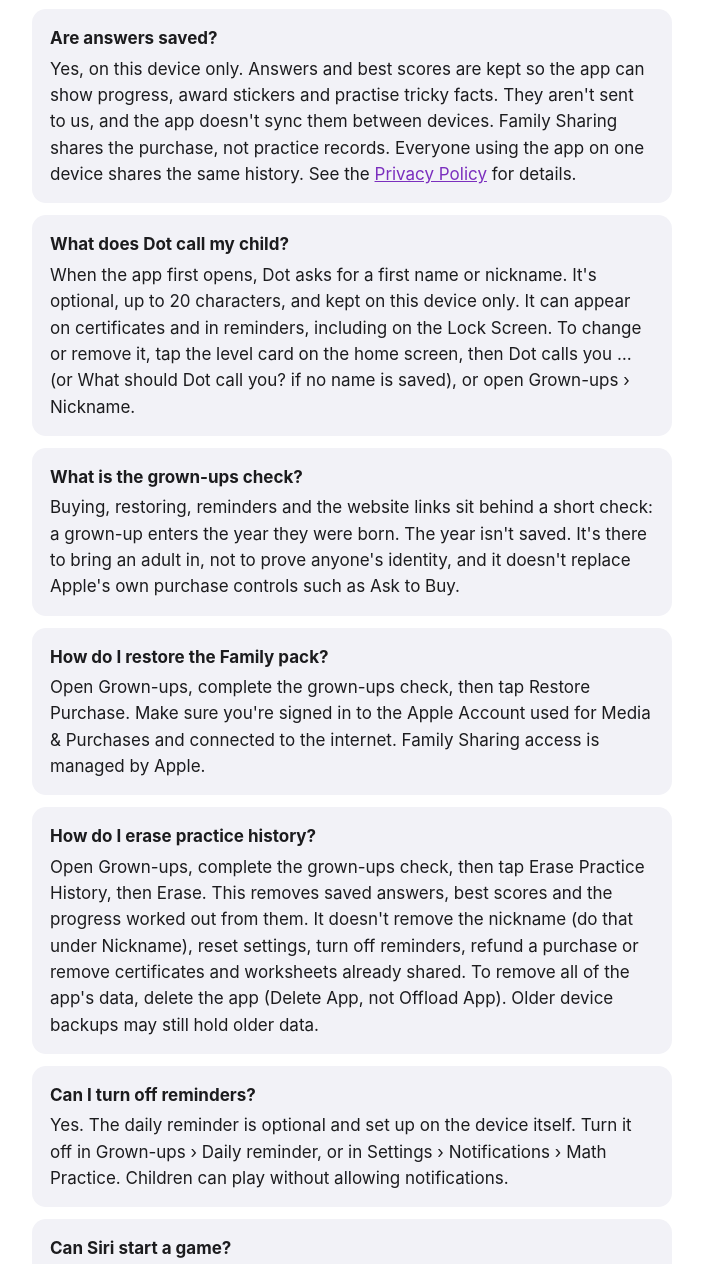
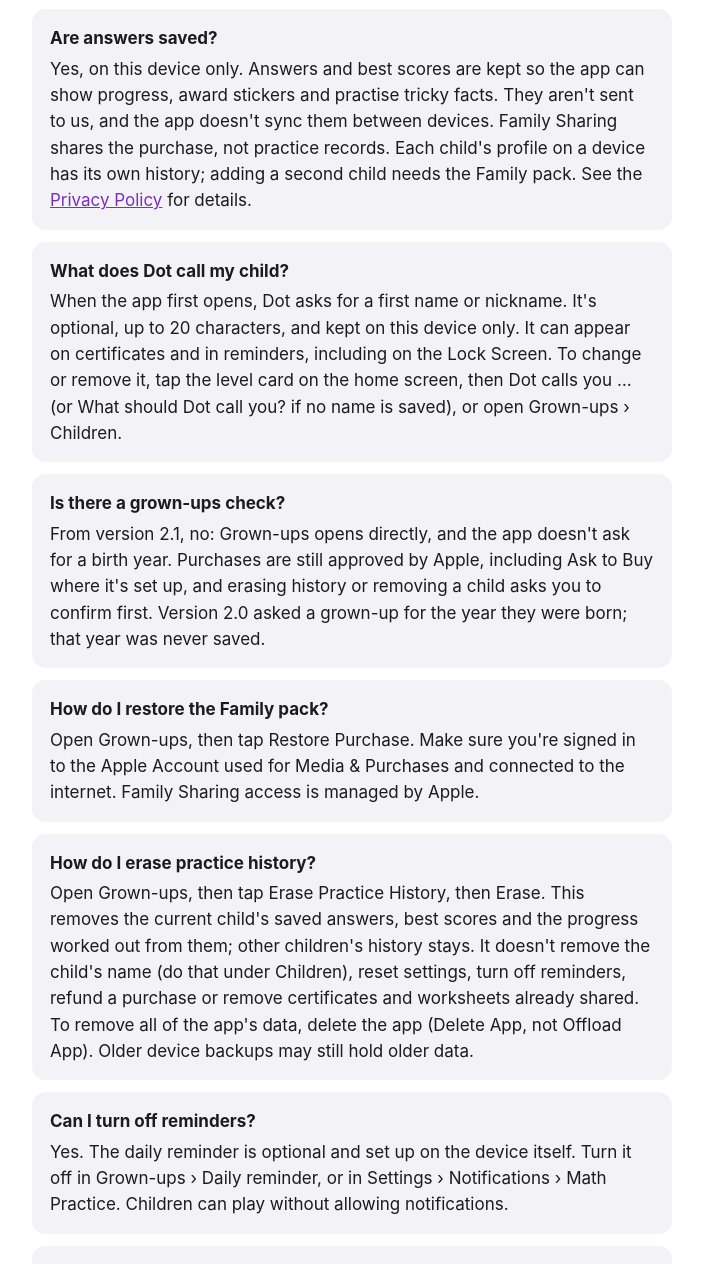
Before and after one commit to priyans05/priyans05.github.io, a plain HTML site: page math-practice/index.html in a window 1280 px wide. Shown: the part 912-2176 px from the top of the page, without its empty margins (288-991 px from the left). Drawn offline with Linux system fonts and the light colour scheme.

Commit message:
Math Practice support page matches 2.1

```diff
--- a/math-practice/index.html
+++ b/math-practice/index.html
@@ -31,27 +31,27 @@
 
 <div class="card">
 <h3>Are answers saved?</h3>
-<p>Yes, on this device only. Answers and best scores are kept so the app can show progress, award stickers and practise tricky facts. They aren't sent to us, and the app doesn't sync them between devices. Family Sharing shares the purchase, not practice records. Everyone using the app on one device shares the same history. See the <a href="privacy.html">Privacy Policy</a> for details.</p>
+<p>Yes, on this device only. Answers and best scores are kept so the app can show progress, award stickers and practise tricky facts. They aren't sent to us, and the app doesn't sync them between devices. Family Sharing shares the purchase, not practice records. Each child's profile on a device has its own history; adding a second child needs the Family pack. See the <a href="privacy.html">Privacy Policy</a> for details.</p>
 </div>
 
 <div class="card">
 <h3>What does Dot call my child?</h3>
-<p>When the app first opens, Dot asks for a first name or nickname. It's optional, up to 20 characters, and kept on this device only. It can appear on certificates and in reminders, including on the Lock Screen. To change or remove it, tap the level card on the home screen, then Dot calls you … (or What should Dot call you? if no name is saved), or open Grown-ups › Nickname.</p>
+<p>When the app first opens, Dot asks for a first name or nickname. It's optional, up to 20 characters, and kept on this device only. It can appear on certificates and in reminders, including on the Lock Screen. To change or remove it, tap the level card on the home screen, then Dot calls you … (or What should Dot call you? if no name is saved), or open Grown-ups › Children.</p>
 </div>
 
 <div class="card">
-<h3>What is the grown-ups check?</h3>
-<p>Buying, restoring, reminders and the website links sit behind a short check: a grown-up enters the year they were born. The year isn't saved. It's there to bring an adult in, not to prove anyone's identity, and it doesn't replace Apple's own purchase controls such as Ask to Buy.</p>
+<h3>Is there a grown-ups check?</h3>
+<p>From version 2.1, no: Grown-ups opens directly, and the app doesn't ask for a birth year. Purchases are still approved by Apple, including Ask to Buy where it's set up, and erasing history or removing a child asks you to confirm first. Version 2.0 asked a grown-up for the year they were born; that year was never saved.</p>
 </div>
 
 <div class="card">
 <h3>How do I restore the Family pack?</h3>
-<p>Open Grown-ups, complete the grown-ups check, then tap Restore Purchase. Make sure you're signed in to the Apple Account used for Media &amp; Purchases and connected to the internet. Family Sharing access is managed by Apple.</p>
+<p>Open Grown-ups, then tap Restore Purchase. Make sure you're signed in to the Apple Account used for Media &amp; Purchases and connected to the internet. Family Sharing access is managed by Apple.</p>
 </div>
 
 <div class="card">
 <h3>How do I erase practice history?</h3>
-<p>Open Grown-ups, complete the grown-ups check, then tap Erase Practice History, then Erase. This removes saved answers, best scores and the progress worked out from them. It doesn't remove the nickname (do that under Nickname), reset settings, turn off reminders, refund a purchase or remove certificates and worksheets already shared. To remove all of the app's data, delete the app (Delete App, not Offload App). Older device backups may still hold older data.</p>
+<p>Open Grown-ups, then tap Erase Practice History, then Erase. This removes the current child's saved answers, best scores and the progress worked out from them; other children's history stays. It doesn't remove the child's name (do that under Children), reset settings, turn off reminders, refund a purchase or remove certificates and worksheets already shared. To remove all of the app's data, delete the app (Delete App, not Offload App). Older device backups may still hold older data.</p>
 </div>
 
 <div class="card">
```
